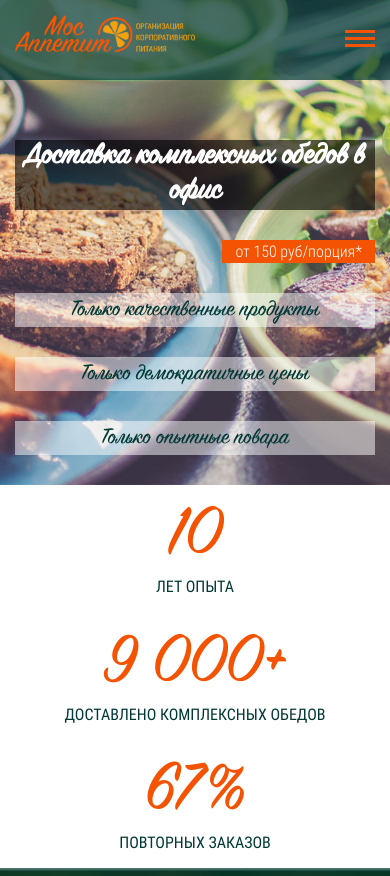
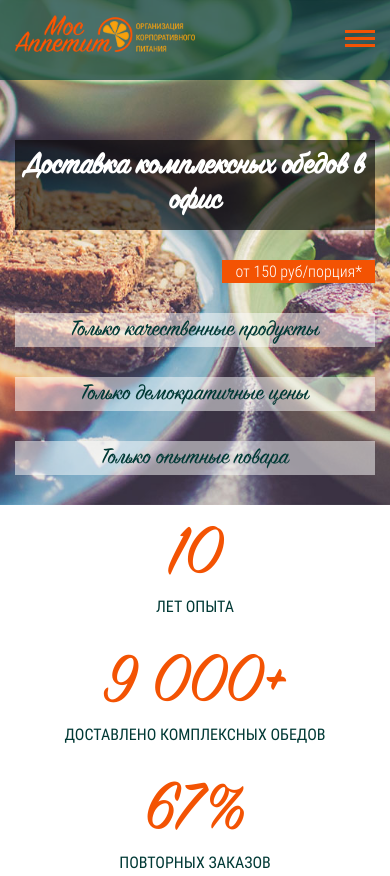
Before and after one commit to yaroslavzn/Mos-Appetit, a website: page app/index.html in a window 390 px wide. Shown: the top 876 px of the page. Drawn offline with Linux system fonts and the light colour scheme.

Commit message:
header title padding fixes

```diff
--- a/app/css/main.css
+++ b/app/css/main.css
@@ -1550,7 +1550,8 @@ section {
   .header {
     min-height: 400px; }
   .header-title {
-    font-size: 32px; }
+    font-size: 32px;
+    padding: 10px 10px; }
   .price {
     font-size: 16px; }
   .header__desc-item {
```
